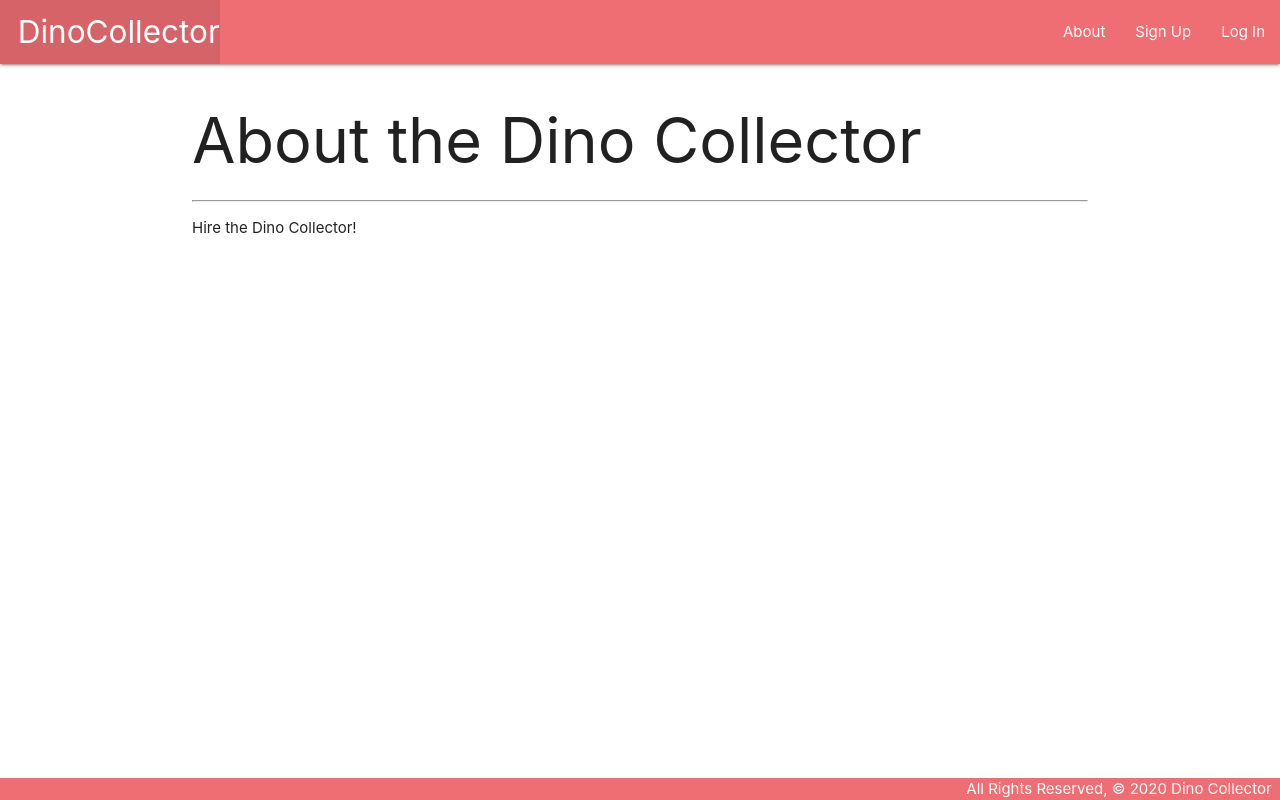
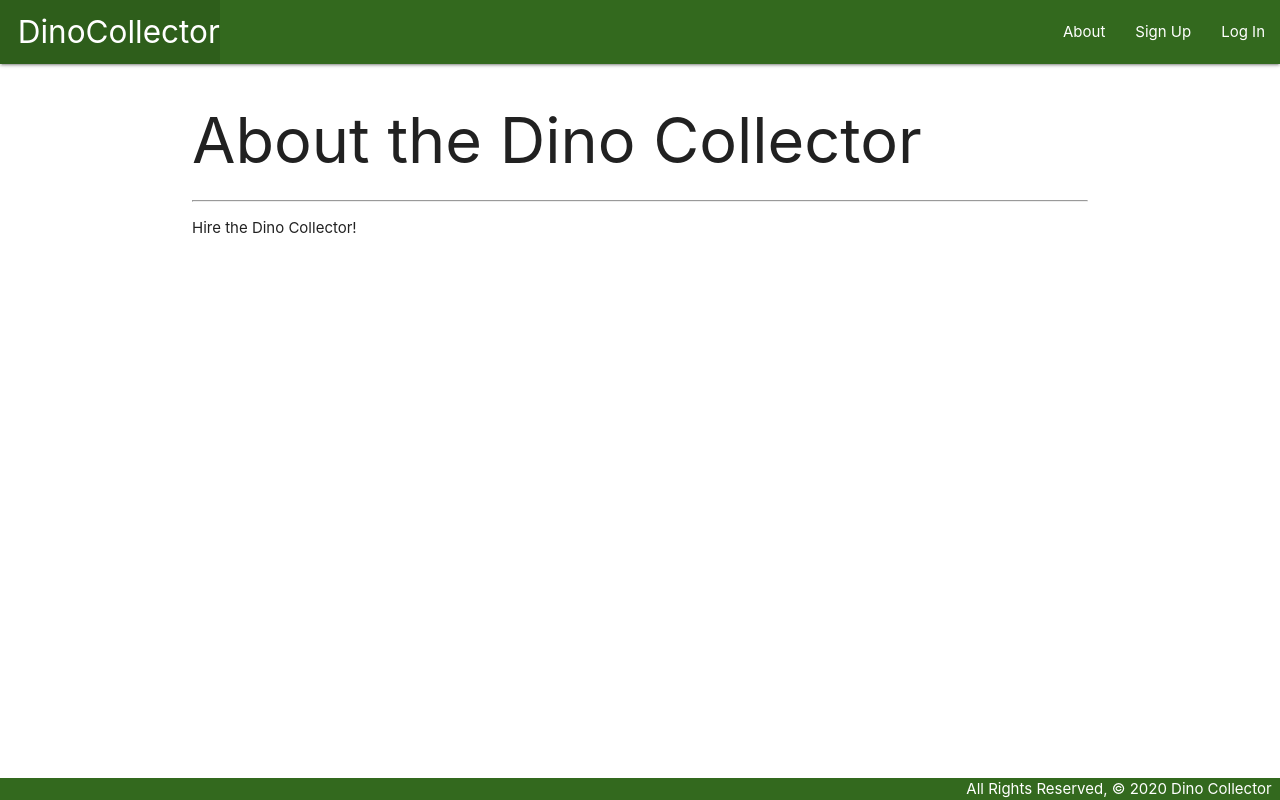
Before and after one commit to dnocentini/dinocollector, a Django app: page /about/ in a window 1280 px wide. Run offline with Django 3.2, Linux system fonts and the light colour scheme.

Commit message:
change color of nav-wrapper and page-footer

```diff
--- a/main_app/templates/base.html
+++ b/main_app/templates/base.html
@@ -14,7 +14,7 @@
 <body>
   <header class="navbar-fixed">
     <nav>
-      <div class="nav-wrapper">
+      <div class="nav-wrapper #33691e light-green darken-4 ">
         <ul>
           <li><a href="/" class="left brand-logo">&nbsp;&nbsp;DinoCollector</a></li>
         </ul>
@@ -38,7 +38,7 @@
     {% block content %}
     {% endblock %}
   </main>
-  <footer class="page-footer">
+  <footer class="page-footer #33691e light-green darken-4">
     <div class="right">All Rights Reserved, &copy; 2020 Dino Collector &nbsp;</div>
   </footer>
 </body>
```
